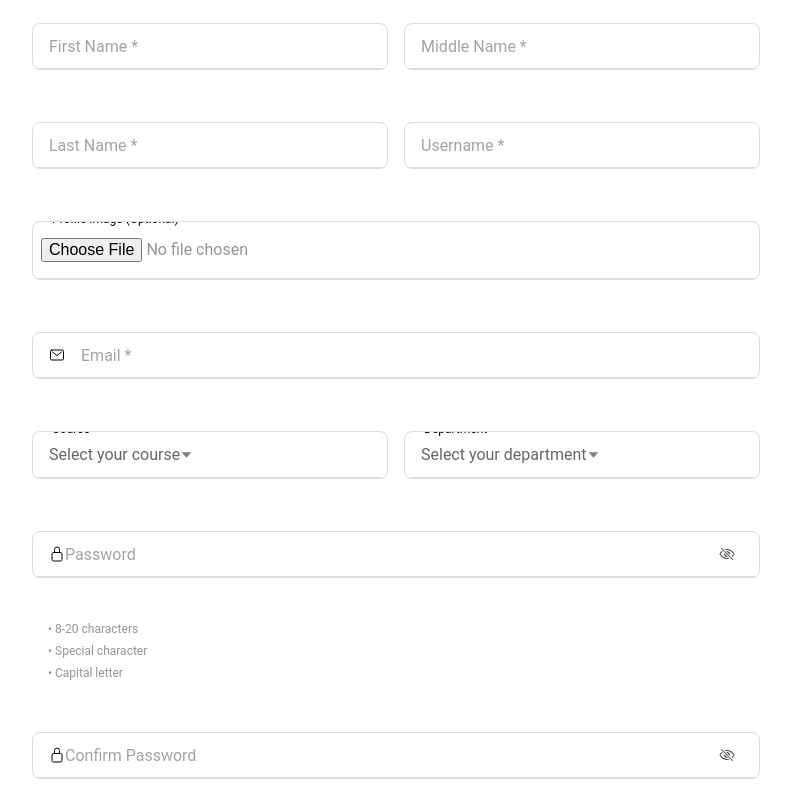
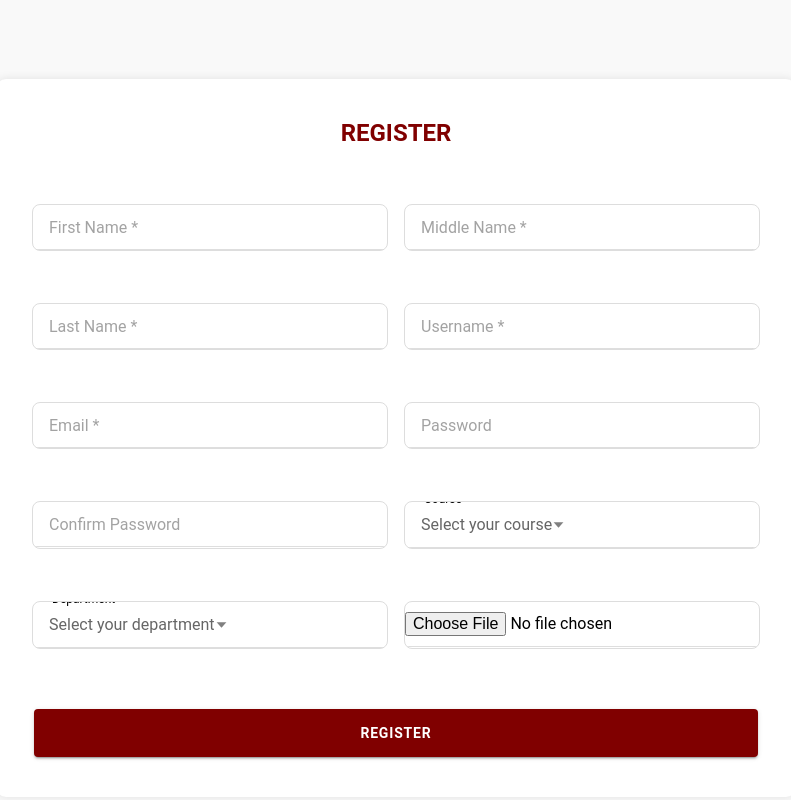
Before and after one commit to majeranoL/capstone-app, a React (Vite) app: page /register in a window 1280 px wide. Shown: the whole page, without its empty margins (244-1035 px from the left). Built offline with nearby package versions, Linux system fonts and the light colour scheme.

Commit message:
No code changes made; empty commit.

```diff
--- a/src/pages/Register.tsx
+++ b/src/pages/Register.tsx
@@ -1,38 +1,24 @@
 "use client"
 
 import type React from "react"
-
-import { useState, useCallback } from "react"
+import { useState } from "react"
 import { useIonToast } from '@ionic/react'
 import { useHistory } from 'react-router-dom'
 import {
   IonContent,
   IonPage,
   IonItem,
-  IonLabel,
   IonInput,
   IonButton,
-  IonText,
-  IonIcon,
-  IonRouterLink,
   IonList,
+  IonLabel,
   IonSelect,
   IonSelectOption,
 } from "@ionic/react"
-import { mailOutline, lockClosedOutline, eyeOutline, eyeOffOutline } from "ionicons/icons"
 import "./Register.css"
 
-// Update API URL to use correct case and port
-const API_URL = 'http://localhost:80/app/index.php/RegisterController/register';
-
-interface RegistrationResponse {
-  success: boolean
-  message: string
-  user?: {
-    id: string
-    username: string
-  }
-}
+// Update API URL to include http:// and correct path
+const API_URL = 'http://localhost/app/Index.php/RegisterController/Register';
 
 const Register: React.FC = () => {
   const [formData, setFormData] = useState({
@@ -46,12 +32,6 @@ const Register: React.FC = () => {
     courseId: "",
     departmentId: "",
     profileImage: null as File | null,
-  })
-
-  const [passwordCriteria, setPasswordCriteria] = useState({
-    length: false,
-    special: false,
-    capital: false,
   })
 
   const [courses] = useState([
@@ -68,144 +48,47 @@ const Register: React.FC = () => {
 
   const [showPassword, setShowPassword] = useState(false)
   const [showConfirmPassword, setShowConfirmPassword] = useState(false)
-  const [errors, setErrors] = useState<{ [key: string]: string }>({})
   const [isLoading, setIsLoading] = useState(false)
   const [present] = useIonToast()
   const history = useHistory()
-  const [imageUrl, setImageUrl] = useState<string>("");
 
-  const saveImage = useCallback(async (file: File): Promise<string> => {
-    try {
-      const formData = new FormData();
-      formData.append('image', file);
+  const handleSubmit = async (e: React.FormEvent) => {
+    e.preventDefault();
+    setIsLoading(true);
 
-      const response = await fetch('http://localhost/app/uploads/profile_images', {
-        method: 'POST',
-        body: formData,
-      });
-
-      if (!response.ok) {
-        throw new Error('Failed to upload image');
-      }
-
-      const data = await response.json();
-      return data.imageUrl; // The server should return the URL of the saved image
-    } catch (error) {
-      console.error('Error saving image:', error);
-      throw new Error('Failed to save image');
-    }
-  }, []);
-
-  const handlePasswordChange = (value: string) => {
-    setFormData((prev) => ({ ...prev, password: value }))
-    setPasswordCriteria({
-      length: value.length >= 8 && value.length <= 20,
-      special: /[!@#$%^&*(),.?":{}|<>]/.test(value),
-      capital: /[A-Z]/.test(value),
-    })
-  }
-
-  const handleImageUpload = async (file: File | null) => {
-    if (file) {
-      try {
-        // Create a preview URL for the image
-        const previewUrl = URL.createObjectURL(file);
-        setImageUrl(previewUrl);
-        setFormData(prev => ({ ...prev, profileImage: file }));
-      } catch (error) {
-        console.error('Error handling image upload:', error);
-        setErrors(prev => ({
-          ...prev,
-          profileImage: 'Failed to handle image'
-        }));
-      }
-    }
-  };
-
-  const validateForm = () => {
-    const newErrors: { [key: string]: string } = {}
-
-    // Check required fields
-    if (!formData.firstName.trim()) {
-      newErrors.firstName = 'First name is required'
-    }
-    if (!formData.middleName.trim()) {
-      newErrors.middleName = 'Middle name is required'
-    }
-    if (!formData.lastName.trim()) {
-      newErrors.lastName = 'Last name is required'
-    }
-    if (!formData.username.trim()) {
-      newErrors.username = 'Username is required'
-    }
-    if (!formData.email.trim()) {
-      newErrors.email = 'Email is required'
-    } else if (!/^[^\s@]+@[^\s@]+\.[^\s@]+$/.test(formData.email)) {
-      newErrors.email = 'Invalid email format'
-    }
-    if (!formData.courseId) {
-      newErrors.courseId = 'Please select a course'
-    }
-    if (!formData.departmentId) {
-      newErrors.departmentId = 'Please select a department'
-    }
-
-    // Password validation
-    if (!formData.password) {
-      newErrors.password = 'Password is required'
-    } else if (!passwordCriteria.length || !passwordCriteria.special || !passwordCriteria.capital) {
-      newErrors.password = 'Password does not meet requirements'
-    }
-
-    // Confirm password validation
-    if (!formData.confirmPassword) {
-      newErrors.confirmPassword = 'Please confirm your password'
-    } else if (formData.password !== formData.confirmPassword) {
-      newErrors.confirmPassword = 'Passwords do not match'
-    }
-
-    // Add image validation
-    if (formData.profileImage) {
-      const validTypes = ['image/jpeg', 'image/png', 'image/jpg'];
-      if (!validTypes.includes(formData.profileImage.type)) {
-        newErrors.profileImage = 'Only JPG, JPEG and PNG files are allowed';
-      }
-      if (formData.profileImage.size > 2 * 1024 * 1024) { // 2MB limit
-        newErrors.profileImage = 'Image file size should not exceed 2MB';
-      }
-    }
-
-    return newErrors
-  }
-
-  const registerUser = async (userData: typeof formData) => {
     try {
       // First check if we can reach the server
       try {
-        await fetch('http://localhost:80');
+        const serverCheck = await fetch( API_URL );
+        if (!serverCheck.ok) {
+          throw new Error('Cannot reach the server');
+        }
       } catch {
         throw new Error(
           'Server connection failed!\n\n' +
-          '1. Open XAMPP Control Panel\n' +
-          '2. Start Apache (should be green)\n' +
-          '3. Start MySQL (should be green)\n' +
-          '4. Check if another program is using port 80\n' +
-          '5. Make sure your backend is in xampp/htdocs/app'
+          'Please check:\n' +
+          '1. XAMPP is running\n' +
+          '2. Apache and MySQL are started\n' +
+          '3. Backend files are in C:/xampp/htdocs/app\n' +
+          '4. No port conflicts on 80/443'
         );
       }
 
       const formDataToSend = new FormData();
-      Object.entries(userData).forEach(([key, value]) => {
-        if (key !== 'confirmPassword' && value !== null && value !== '') {
-          formDataToSend.append(key, value);
+
+      Object.entries(formData).forEach(([key, value]) => {
+        if (key !== 'confirmPassword' && value !== null) {
+          formDataToSend.append(key, value.toString());
         }
       });
+
+      console.log('Sending request to:', API_URL); // Debug log
 
       const response = await fetch(API_URL, {
         method: 'POST',
         body: formDataToSend,
         headers: {
-          'Accept': 'application/json',
+          'Accept': 'application/json'
         }
       });
 
@@ -217,28 +100,7 @@ const Register: React.FC = () => {
       }
 
       const result = await response.json();
-      return result;
-
-    } catch (error: any) {
-      console.error('Registration error:', error);
-      throw error;
-    }
-  }
-
-  const handleSubmit = async (e: React.FormEvent) => {
-    e.preventDefault();
-    setErrors({});
-
-    const validationErrors = validateForm();
-    if (Object.keys(validationErrors).length > 0) {
-      setErrors(validationErrors);
-      return;
-    }
-
-    setIsLoading(true);
-    try {
-      const result = await registerUser(formData);
-      console.log('Registration result:', result); // Debug log
+      console.log('Server response:', result); // Debug log
 
       if (result.success) {
         present({
@@ -251,6 +113,7 @@ const Register: React.FC = () => {
         throw new Error(result.message || 'Registration failed');
       }
     } catch (error: any) {
+      console.error('Registration error:', error); // Debug log
       present({
         message: error.message,
         duration: 5000,
@@ -261,6 +124,15 @@ const Register: React.FC = () => {
       setIsLoading(false);
     }
   }
+
+  const handleInputChange = (field: string, value: any) => {
+    setFormData(prev => ({ ...prev, [field]: value }));
+  };
+
+  const handleFileChange = (event: React.ChangeEvent<HTMLInputElement>) => {
+    const file = event.target.files?.[0] || null;
+    setFormData(prev => ({ ...prev, profileImage: file }));
+  };
 
   return (
     <IonPage>
@@ -275,94 +147,66 @@ const Register: React.FC = () => {
                   required
                   placeholder="First Name *"
                   value={formData.firstName}
-                  onIonChange={(e) => setFormData((prev) => ({ ...prev, firstName: e.detail.value! }))}
+                  onIonChange={(e) => handleInputChange('firstName', e.detail.value!)}
                 />
-                {errors.firstName && <IonText color="danger">{errors.firstName}</IonText>}
               </IonItem>
-
               <IonItem>
                 <IonInput
                   required
                   placeholder="Middle Name *"
                   value={formData.middleName}
-                  onIonChange={(e) => setFormData((prev) => ({ ...prev, middleName: e.detail.value! }))}
+                  onIonChange={(e) => handleInputChange('middleName', e.detail.value!)}
                 />
-                {errors.middleName && <IonText color="danger">{errors.middleName}</IonText>}
               </IonItem>
-
               <IonItem>
                 <IonInput
                   required
                   placeholder="Last Name *"
                   value={formData.lastName}
-                  onIonChange={(e) => setFormData((prev) => ({ ...prev, lastName: e.detail.value! }))}
+                  onIonChange={(e) => handleInputChange('lastName', e.detail.value!)}
                 />
-                {errors.lastName && <IonText color="danger">{errors.lastName}</IonText>}
               </IonItem>
-
               <IonItem>
                 <IonInput
                   required
                   placeholder="Username *"
                   value={formData.username}
-                  onIonChange={(e) => setFormData((prev) => ({ ...prev, username: e.detail.value! }))}
+                  onIonChange={(e) => handleInputChange('username', e.detail.value!)}
                 />
-                {errors.username && <IonText color="danger">{errors.username}</IonText>}
               </IonItem>
-
-              <IonItem className="full-width">
-                <IonLabel position="stacked">Profile Image (Optional)</IonLabel>
-                <input
-                  type="file"
-                  accept="image/jpeg,image/png,image/jpg"
-                  onChange={(e) => {
-                    const file = e.target.files?.[0] || null;
-                    handleImageUpload(file);
-                  }}
-                  style={{
-                    width: '100%',
-                    padding: '8px',
-                    margin: '8px 0',
-                    border: 'none',
-                    background: 'transparent',
-                    color: 'var(--ion-color-medium)'
-                  }}
-                />
-                {formData.profileImage && (
-                  <div style={{ marginTop: '8px' }}>
-                    Selected: {formData.profileImage.name}
-                    {imageUrl && <img src={imageUrl} alt="Preview" style={{
-                      width: '100px',
-                      height: '100px',
-                      objectFit: 'cover',
-                      marginLeft: '10px'
-                    }} />}
-                  </div>
-                )}
-                {errors.profileImage && <IonText color="danger">{errors.profileImage}</IonText>}
-              </IonItem>
-
-              <IonItem className="full-width">
+              <IonItem>
                 <IonInput
                   required
                   type="email"
                   placeholder="Email *"
                   value={formData.email}
-                  onIonChange={(e) => setFormData((prev) => ({ ...prev, email: e.detail.value! }))}
-                >
-                  <IonIcon icon={mailOutline} slot="start" />
-                </IonInput>
-                {errors.email && <IonText color="danger">{errors.email}</IonText>}
+                  onIonChange={(e) => handleInputChange('email', e.detail.value!)}
+                />
+              </IonItem>
+              <IonItem>
+                <IonInput
+                  type={showPassword ? "text" : "password"}
+                  placeholder="Password"
+                  value={formData.password}
+                  onIonChange={(e) => handleInputChange('password', e.detail.value!)}
+                />
+              </IonItem>
+              <IonItem>
+                <IonInput
+                  type={showConfirmPassword ? "text" : "password"}
+                  placeholder="Confirm Password"
+                  value={formData.confirmPassword}
+                  onIonChange={(e) => handleInputChange('confirmPassword', e.detail.value!)}
+                />
               </IonItem>
 
-              <div className="course-dept-container full-width">
               <IonItem>
-                  <IonLabel position="stacked">Course</IonLabel>
+                <IonLabel position="stacked">Course *</IonLabel>
                 <IonSelect
                   interface="popover"
                   placeholder="Select your course"
                   value={formData.courseId}
-                    onIonChange={(e) => setFormData((prev) => ({ ...prev, courseId: e.detail.value }))}
+                  onIonChange={(e) => handleInputChange('courseId', e.detail.value)}
                 >
                   {courses.map((course) => (
                     <IonSelectOption key={course.id} value={course.id}>
@@ -370,16 +214,15 @@ const Register: React.FC = () => {
                     </IonSelectOption>
                   ))}
                 </IonSelect>
-                  {errors.courseId && <IonText color="danger">{errors.courseId}</IonText>}
               </IonItem>
 
               <IonItem>
-                  <IonLabel position="stacked">Department</IonLabel>
+                <IonLabel position="stacked">Department *</IonLabel>
                 <IonSelect
                   interface="popover"
                   placeholder="Select your department"
                   value={formData.departmentId}
-                    onIonChange={(e) => setFormData((prev) => ({ ...prev, departmentId: e.detail.value }))}
+                  onIonChange={(e) => handleInputChange('departmentId', e.detail.value)}
                 >
                   {departments.map((dept) => (
                     <IonSelectOption key={dept.id} value={dept.id}>
@@ -387,50 +230,14 @@ const Register: React.FC = () => {
                     </IonSelectOption>
                   ))}
                 </IonSelect>
-                  {errors.departmentId && <IonText color="danger">{errors.departmentId}</IonText>}
-                </IonItem>
-              </div>
-
-              <IonItem className="full-width">
-                <IonInput
-                  type={showPassword ? "text" : "password"}
-                  placeholder="Password"
-                  value={formData.password}
-                  onIonChange={(e) => handlePasswordChange(e.detail.value!)}
-                >
-                  <IonIcon icon={lockClosedOutline} slot="start" />
-                  <IonIcon
-                    icon={showPassword ? eyeOutline : eyeOffOutline}
-                    slot="end"
-                    onClick={() => setShowPassword(!showPassword)}
-                    className="password-toggle"
-                  />
-                </IonInput>
-                {errors.password && <IonText color="danger">{errors.password}</IonText>}
               </IonItem>
 
-              <div className="password-requirements full-width">
-                <IonText color={passwordCriteria.length ? "success" : "medium"}>• 8-20 characters</IonText>
-                <IonText color={passwordCriteria.special ? "success" : "medium"}>• Special character</IonText>
-                <IonText color={passwordCriteria.capital ? "success" : "medium"}>• Capital letter</IonText>
-              </div>
-
-              <IonItem className="full-width">
-                <IonInput
-                  type={showConfirmPassword ? "text" : "password"}
-                  placeholder="Confirm Password"
-                  value={formData.confirmPassword}
-                  onIonChange={(e) => setFormData((prev) => ({ ...prev, confirmPassword: e.detail.value! }))}
-                >
-                  <IonIcon icon={lockClosedOutline} slot="start" />
-                  <IonIcon
-                    icon={showConfirmPassword ? eyeOutline : eyeOffOutline}
-                    slot="end"
-                    onClick={() => setShowConfirmPassword(!showConfirmPassword)}
-                    className="password-toggle"
+              <IonItem>
+                <input
+                  type="file"
+                  accept="image/jpeg,image/png,image/jpg"
+                  onChange={handleFileChange}
                 />
-                </IonInput>
-                {errors.confirmPassword && <IonText color="danger">{errors.confirmPassword}</IonText>}
               </IonItem>
               <IonButton
                 expand="block"
@@ -440,9 +247,6 @@ const Register: React.FC = () => {
               >
                 {isLoading ? 'Registering...' : 'Register'}
               </IonButton>
-              <div className="login-link full-width">
-                <IonRouterLink routerLink="/login">Already have an account? Login</IonRouterLink>
-              </div>
             </IonList>
           </form>
         </div>
```
Lines whose indentation alone changed are shown as unchanged.
